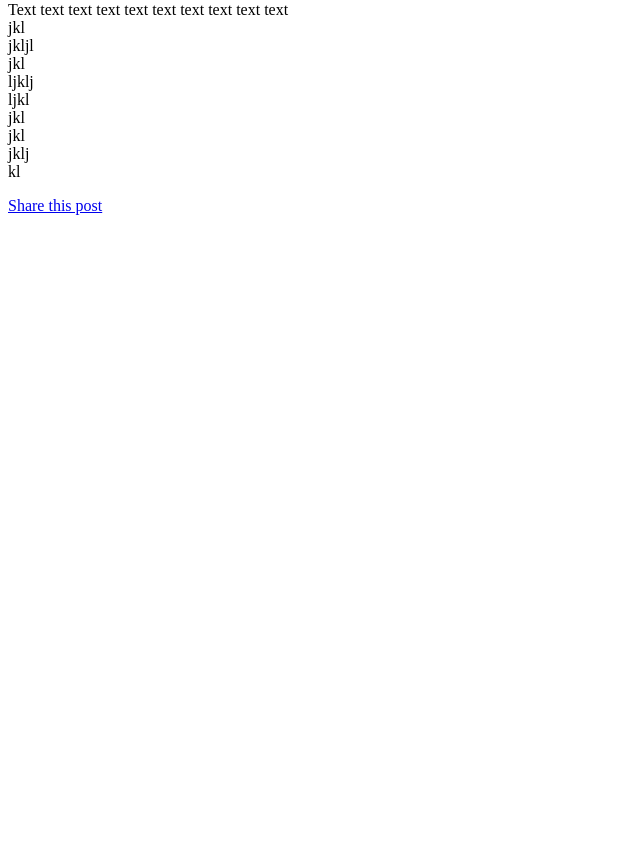
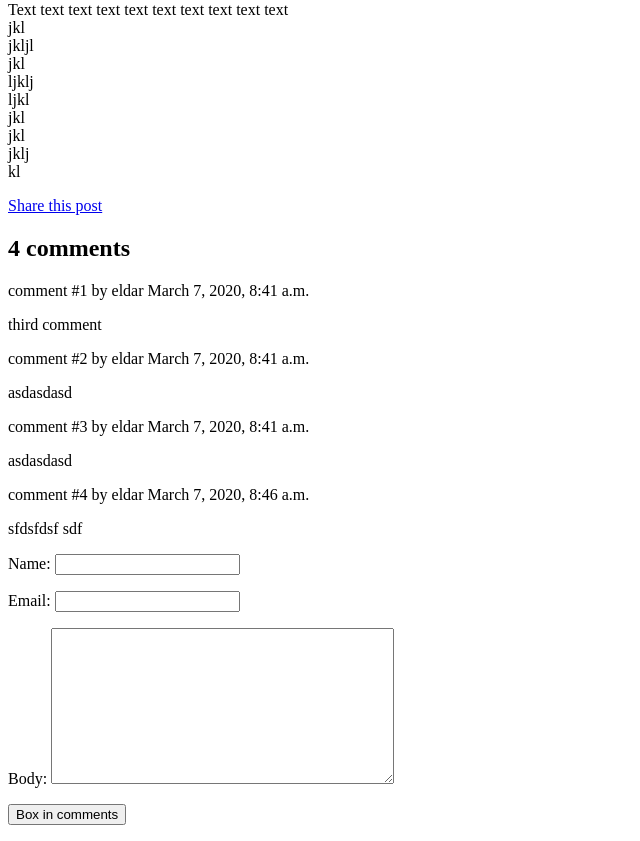
Before and after one commit to eldar-dniaprouski/django-learn-lesson, a Django app: a page that uses lesson/templates/material/detail.html in a window 1280 px wide. Shown: the part 157-998 px from the top of the page, without its empty margins (0-640 px from the left). Before the commit the page ends 372 px from the top, so only its background shows below. Run offline with Django 3.2, Linux system fonts and the light colour scheme; a user stored in the database is signed in; data comes from the database, SQL or seed files in the repository; both versions use the stored data as it was after the commit.

Commit message:
Add comment

```diff
--- a/lesson/forms.py
+++ b/lesson/forms.py
@@ -19,3 +19,9 @@ class MaterialForm(forms.ModelForm):
 class LoginForm(forms.Form):
     username = forms.CharField()
     password = forms.CharField(widget=forms.PasswordInput)
+
+
+class CommentForm(forms.ModelForm):
+    class Meta:
+        model = models.Comment
+        fields = ('name', 'email', 'body')
--- a/lesson/models.py
+++ b/lesson/models.py
@@ -42,9 +42,9 @@ class Material(models.Model):
     published = PublishedManager()
 #     class Meta:
 #         ordering = ('-publish', )
-#
-#     def __str__(self):
-#         return self.title
+
+    def __str__(self):
+        return self.title
 
     def get_absolute_url(self):
         return reverse('lesson:material_details',
@@ -52,3 +52,14 @@ class Material(models.Model):
                               self.publish.month,
                               self.publish.day,
                               self.slug])
+
+
+class Comment(models.Model):
+    material = models.ForeignKey(Material,
+                                 on_delete=models.CASCADE,
+                                 related_name='comments')
+    name = models.CharField(max_length=80)
+    email = models.EmailField()
+    body = models.TextField()
+    created = models.DateTimeField(auto_now_add=True)
+    objects = models.Manager()
--- a/lesson/templates/material/detail.html
+++ b/lesson/templates/material/detail.html
@@ -16,4 +16,24 @@
             Share this post
         </a>
         </p>
+
+        {% with material.comments.all.count as total_comments %}
+            <h2>{{ total_comments }} comment{{ total_comments|pluralize}}</h2>
+        {% endwith %}
+        {% for comment in material.comments.all %}
+            <p>comment #{{forloop.counter}} by {{ comment.name }} {{ comment.created }}</p>
+            <p>{{ comment.body|linebreaks }}</p>
+        {% empty %}
+            <p>No comments</p>
+        {% endfor %}
+
+        {% if new_comment %}
+            <p>comment was created</p>
+        {% else %}
+            <form action="." method="post">
+                {{ form.as_p }}
+                {% csrf_token %}
+                <p><input type="submit" value="Box in comments"></p>
+            </form>
+        {% endif %}
 {% endblock%}
--- a/lesson/views.py
+++ b/lesson/views.py
@@ -1,4 +1,4 @@
-from django.shortcuts import render, get_object_or_404
+from django.shortcuts import render, get_object_or_404, redirect
 from django.core.mail import send_mail
 from . import models
 from django.contrib.auth.models import User
@@ -29,13 +29,27 @@ class MaterialListView(LoginRequiredMixin, ListView):
 def material_details(request, year, month, day, slug):
     material = get_object_or_404(models.Material,
                                  slug=slug,
-                                 # status='public',
+                                 # status="public",
                                  publish__year=year,
                                  publish__month=month,
                                  publish__day=day)
+    new_comment = None
+
+    if request.method == 'POST':
+        comment_form = forms.CommentForm(request.POST)
+        if comment_form.is_valid():
+            new_comment = comment_form.save(commit=False)
+            new_comment.material = material
+            new_comment.save()
+        return redirect(material)
+    else:
+        comment_form = forms.CommentForm()
+
     return render(request,
                   'material/detail.html',
-                  {'material': material})
+                  {'material': material,
+                   'new_comment': new_comment,
+                   'form': comment_form})
 
 
 def share_material(request, material_id):
```
Also changed, not shown: lesson/admin.py (+7 -0 lines), db.sqlite3.
